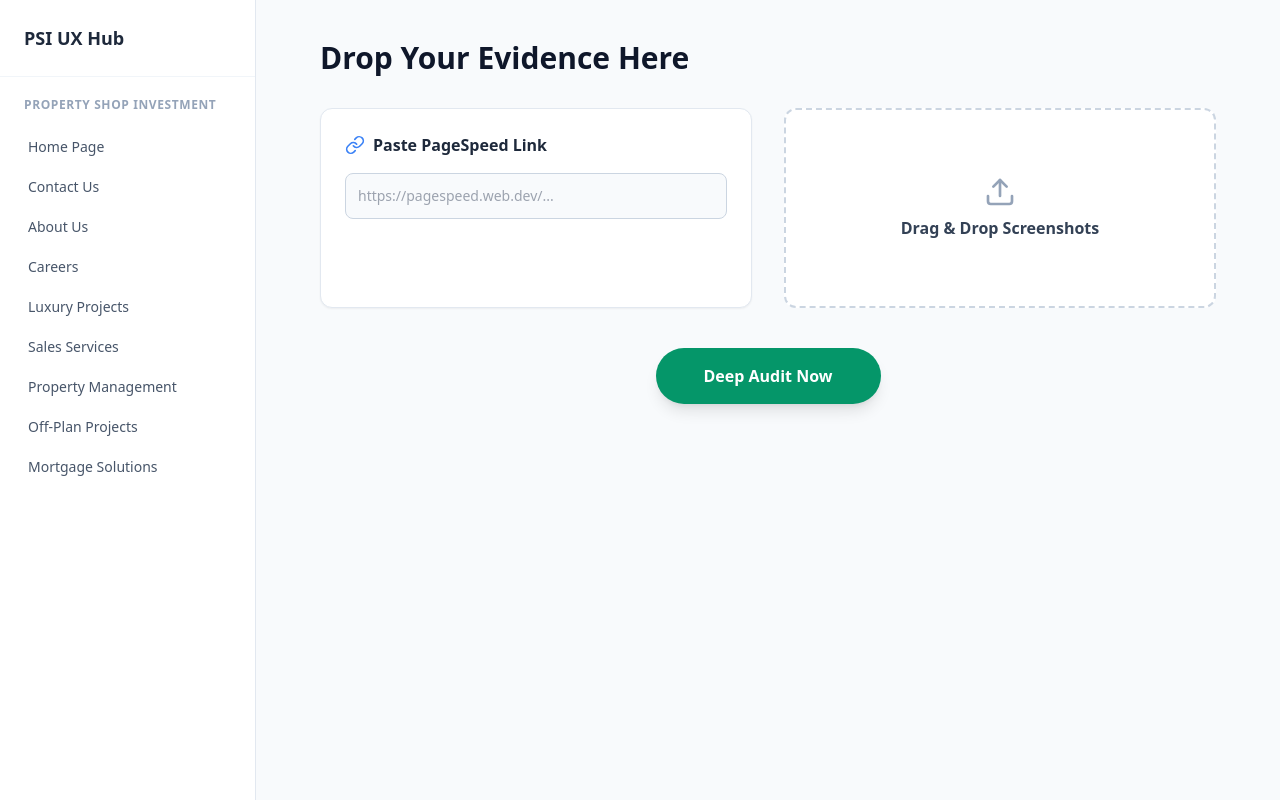
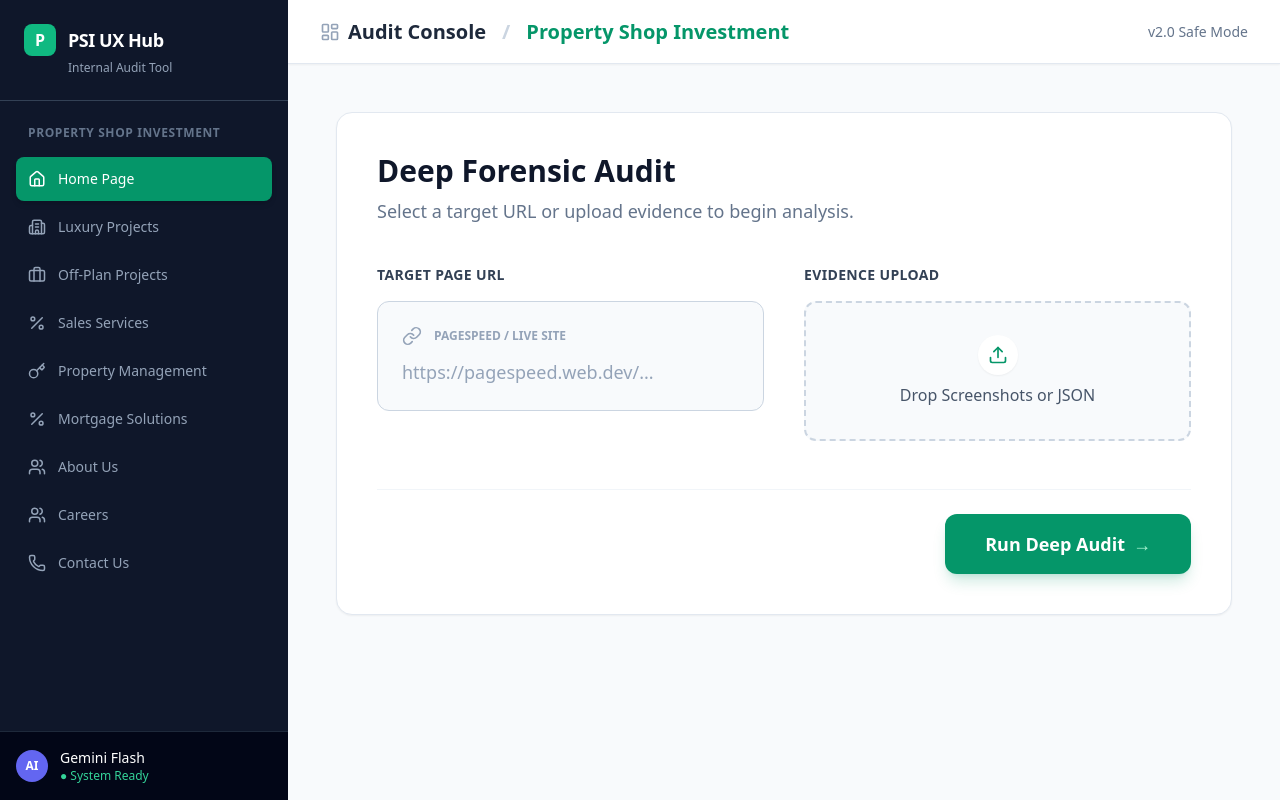
Before and after one commit to PSI-AD/psi-ux-hub, a React (Vite) app: page / in a window 1280 px wide. Built offline with nearby package versions, Linux system fonts and the light colour scheme.

Commit message:
design: restore professional layout and tailwind styles

```diff
--- a/App.tsx
+++ b/App.tsx
@@ -1,22 +1,22 @@
 import React, { useState } from 'react';
 import './index.css';
-import { Upload, Link as LinkIcon, CheckCircle2 } from 'lucide-react';
+import { Upload, Link as LinkIcon, CheckCircle2, LayoutDashboard, Building2, Phone, Users, Briefcase, Key, Percent, Home } from 'lucide-react';
 
-// Simple Mock Data for Sidebar
+// PSI Sidebar Data
 const PROJECTS = [
   {
     id: 'psinv-net',
     name: 'Property Shop Investment',
     folders: [
-      { id: 'home', name: 'Home Page' },
-      { id: 'contact-us', name: 'Contact Us' },
-      { id: 'about-us', name: 'About Us' },
-      { id: 'careers', name: 'Careers' },
-      { id: 'luxury-projects', name: 'Luxury Projects' },
-      { id: 'sales-services', name: 'Sales Services' },
-      { id: 'property-management', name: 'Property Management' },
-      { id: 'off-plan-projects', name: 'Off-Plan Projects' },
-      { id: 'mortgage-solutions', name: 'Mortgage Solutions' }
+      { id: 'home', name: 'Home Page', icon: Home },
+      { id: 'luxury', name: 'Luxury Projects', icon: Building2 },
+      { id: 'off-plan', name: 'Off-Plan Projects', icon: Briefcase },
+      { id: 'sales', name: 'Sales Services', icon: Percent },
+      { id: 'management', name: 'Property Management', icon: Key },
+      { id: 'mortgage', name: 'Mortgage Solutions', icon: Percent },
+      { id: 'about', name: 'About Us', icon: Users },
+      { id: 'careers', name: 'Careers', icon: Users },
+      { id: 'contact', name: 'Contact Us', icon: Phone }
     ]
   }
 ];
@@ -25,6 +25,7 @@ const App: React.FC = () => {
   const [url, setUrl] = useState('');
   const [file, setFile] = useState<File | null>(null);
   const [isAnalyzing, setIsAnalyzing] = useState(false);
+  const [activePage, setActivePage] = useState('home');
 
   const handleAudit = () => {
     setIsAnalyzing(true);
@@ -36,47 +37,92 @@ const App: React.FC = () => {
 
   return (
     <div className="flex h-screen bg-slate-50 font-sans text-slate-900">
-      {/* Sidebar */}
-      <aside className="w-64 bg-white border-r border-slate-200 flex flex-col">
-        <div className="p-6 border-b border-slate-100">
-          <h1 className="font-bold text-lg text-slate-800">PSI UX Hub</h1>
+      {/* Professional Sidebar */}
+      <aside className="w-72 bg-slate-900 text-white flex flex-col shadow-xl">
+        <div className="p-6 border-b border-slate-700">
+          <div className="flex items-center gap-3">
+            <div className="w-8 h-8 bg-emerald-500 rounded-lg flex items-center justify-center font-bold text-white">P</div>
+            <h1 className="font-bold text-lg tracking-tight">PSI UX Hub</h1>
+          </div>
+          <p className="text-xs text-slate-400 mt-1 pl-11">Internal Audit Tool</p>
         </div>
         <nav className="flex-1 overflow-y-auto p-4 space-y-1">
-          <div className="px-2 py-1 text-xs font-semibold text-slate-400 uppercase tracking-wider mb-2">
+          <div className="px-3 py-2 text-xs font-semibold text-slate-500 uppercase tracking-wider mb-2">
             {PROJECTS[0].name}
           </div>
-          {PROJECTS[0].folders.map(f => (
-            <button key={f.id} className="w-full text-left px-3 py-2 text-sm font-medium text-slate-600 rounded-lg hover:bg-slate-50 hover:text-indigo-600 transition-colors">
+          {PROJECTS[0].folders.map(f => {
+            const Icon = f.icon;
+            return (
+              <button
+                key={f.id}
+                onClick={() => setActivePage(f.id)}
+                className={`w-full text-left px-3 py-3 text-sm font-medium rounded-lg flex items-center gap-3 transition-colors ${activePage === f.id ? 'bg-emerald-600 text-white shadow-md' : 'text-slate-400 hover:bg-slate-800 hover:text-white'}`}
+              >
+                <Icon size={18} />
                 {f.name}
               </button>
-          ))}
+            );
+          })}
         </nav>
+        <div className="p-4 border-t border-slate-800 bg-slate-950">
+          <div className="flex items-center gap-3">
+            <div className="w-8 h-8 rounded-full bg-indigo-500 flex items-center justify-center text-xs font-bold">AI</div>
+            <div>
+              <p className="text-sm font-medium text-white">Gemini Flash</p>
+              <p className="text-xs text-emerald-400">● System Ready</p>
+            </div>
+          </div>
+        </div>
       </aside>
 
       {/* Main Content */}
-      <main className="flex-1 p-10 overflow-auto">
-        <div className="max-w-4xl mx-auto">
-          <h2 className="text-3xl font-bold text-slate-900 mb-8">Drop Your Evidence Here</h2>
+      <main className="flex-1 flex flex-col h-screen overflow-hidden">
+        {/* Header */}
+        <header className="bg-white border-b border-slate-200 h-16 flex items-center justify-between px-8 shadow-sm z-10">
+          <h2 className="text-xl font-bold text-slate-800 flex items-center gap-2">
+            <LayoutDashboard className="text-slate-400" size={20} />
+            <span>Audit Console</span>
+            <span className="text-slate-300 mx-2">/</span>
+            <span className="text-emerald-600">Property Shop Investment</span>
+          </h2>
+          <div className="text-sm text-slate-500">v2.0 Safe Mode</div>
+        </header>
 
-          <div className="grid md:grid-cols-2 gap-8 mb-10">
-            {/* Box 1 */}
-            <div className="bg-white p-6 rounded-xl border border-slate-200 shadow-sm">
-              <label className="block text-base font-bold text-slate-800 mb-4 flex items-center gap-2">
-                <LinkIcon size={20} className="text-blue-500" />
-                Paste PageSpeed Link
+        {/* Audit Workspace */}
+        <div className="flex-1 overflow-auto p-12 bg-slate-50">
+          <div className="max-w-5xl mx-auto">
+            <div className="bg-white rounded-2xl shadow-sm border border-slate-200 p-10">
+              <h2 className="text-3xl font-bold text-slate-900 mb-2">Deep Forensic Audit</h2>
+              <p className="text-slate-500 mb-10 text-lg">Select a target URL or upload evidence to begin analysis.</p>
+
+              <div className="grid md:grid-cols-2 gap-10 mb-12">
+                {/* URL Input */}
+                <div className="space-y-4">
+                  <label className="block text-sm font-bold text-slate-700 uppercase tracking-wide">
+                    Target Page URL
                   </label>
+                  <div className="bg-slate-50 p-6 rounded-xl border border-slate-300 focus-within:ring-2 focus-within:ring-emerald-500 focus-within:border-emerald-500 transition-all">
+                    <div className="flex items-center gap-3 mb-3 text-slate-400">
+                      <LinkIcon size={20} />
+                      <span className="text-xs font-bold">PAGESPEED / LIVE SITE</span>
+                    </div>
                     <input
                       type="text"
-                className="w-full bg-slate-50 border border-slate-300 rounded-lg p-3 text-sm"
+                      className="w-full bg-transparent border-none p-0 text-slate-900 placeholder-slate-400 focus:ring-0 text-lg font-medium"
                       placeholder="https://pagespeed.web.dev/..."
                       value={url}
                       onChange={e => setUrl(e.target.value)}
                     />
                   </div>
+                </div>
 
-            {/* Box 2 */}
-            <div className="bg-white p-6 rounded-xl border-2 border-dashed border-slate-300 hover:border-emerald-500 hover:bg-emerald-50 transition-all cursor-pointer flex flex-col items-center justify-center min-h-[200px] relative text-center">
-              <input type="file" className="absolute inset-0 opacity-0 cursor-pointer" onChange={e => setFile(e.target.files?.[0] || null)} />
+                {/* File Upload */}
+                <div className="space-y-4">
+                  <label className="block text-sm font-bold text-slate-700 uppercase tracking-wide">
+                    Evidence Upload
+                  </label>
+                  <div className="bg-slate-50 p-6 rounded-xl border-2 border-dashed border-slate-300 hover:border-emerald-500 hover:bg-emerald-50 transition-all cursor-pointer flex flex-col items-center justify-center min-h-[140px] relative text-center group">
+                    <input type="file" className="absolute inset-0 opacity-0 cursor-pointer z-10" onChange={e => setFile(e.target.files?.[0] || null)} />
                     {file ? (
                       <>
                         <CheckCircle2 size={32} className="text-emerald-600 mb-2" />
@@ -84,20 +130,26 @@ const App: React.FC = () => {
                       </>
                     ) : (
                       <>
-                  <Upload size={32} className="text-slate-400 mb-2" />
-                  <span className="font-bold text-slate-700">Drag & Drop Screenshots</span>
+                        <div className="w-10 h-10 bg-white rounded-full shadow-sm flex items-center justify-center mb-2 group-hover:scale-110 transition-transform">
+                          <Upload size={20} className="text-emerald-600" />
+                        </div>
+                        <span className="font-medium text-slate-600 group-hover:text-emerald-700">Drop Screenshots or JSON</span>
                       </>
                     )}
                   </div>
                 </div>
+              </div>
 
-          <div className="flex justify-center">
+              <div className="flex justify-end pt-6 border-t border-slate-100">
                 <button
                   onClick={handleAudit}
-              className="bg-emerald-600 hover:bg-emerald-700 text-white font-bold py-4 px-12 rounded-full shadow-lg transition-transform hover:scale-105"
+                  className="bg-emerald-600 hover:bg-emerald-700 text-white font-bold text-lg py-4 px-10 rounded-xl shadow-lg shadow-emerald-600/20 transition-all hover:-translate-y-1 flex items-center gap-2"
                 >
-              {isAnalyzing ? "Analyzing..." : "Deep Audit Now"}
+                  {isAnalyzing ? "Analyzing..." : "Run Deep Audit"}
+                  {!isAnalyzing && <span className="text-emerald-200">→</span>}
                 </button>
+              </div>
+            </div>
           </div>
         </div>
       </main>
```
Lines whose indentation alone changed are shown as unchanged.
